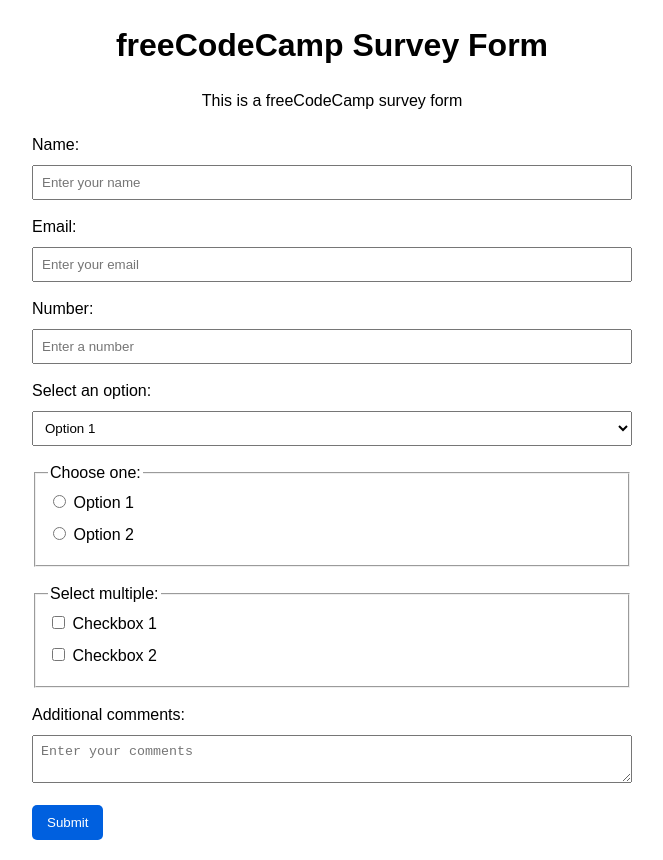
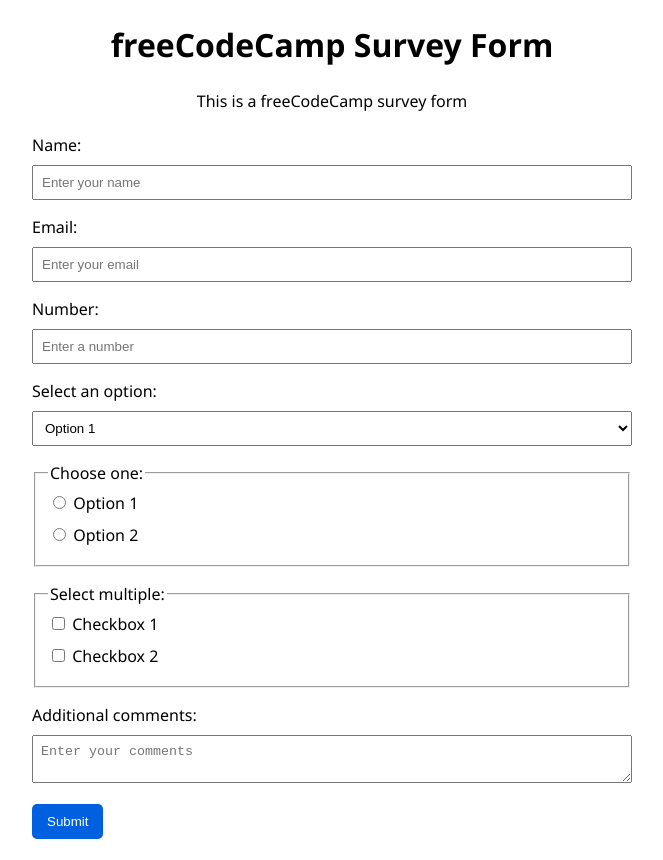
Before and after one commit to johnpaulpatigas/archive, a plain HTML site: page freeCodeCamp/surveyform/index.html in a window 1280 px wide. Shown: the whole page, without its empty margins (308-971 px from the left). Drawn offline with Linux system fonts and the light colour scheme.

Commit message:
freeCodeCamp: Set default font family to Segoe UI

```diff
--- a/freeCodeCamp/surveyform/styles.css
+++ b/freeCodeCamp/surveyform/styles.css
@@ -1,5 +1,5 @@
 body {
-    font-family: 'Arial', sans-serif;
+    font-family: 'Segoe UI', sans-serif;
     line-height: 1.5;
     margin: 20px;
 }
--- a/freeCodeCamp/technicaldocumentation/styles.css
+++ b/freeCodeCamp/technicaldocumentation/styles.css
@@ -1,7 +1,7 @@
 body {
     background-color: #eee ;
     color: #444;
-    font-family: 'Arial', sans-serif;
+    font-family: 'Segoe UI', sans-serif;
     line-height: 1.5;
     margin: auto;
 }
--- a/freeCodeCamp/tributepage/styles.css
+++ b/freeCodeCamp/tributepage/styles.css
@@ -1,5 +1,5 @@
 body {
-    font-family: 'Arial', sans-serif;
+    font-family: 'Segoe UI', sans-serif;
     line-height: 1.5;
     margin: auto;
     max-width: 800px;
```
